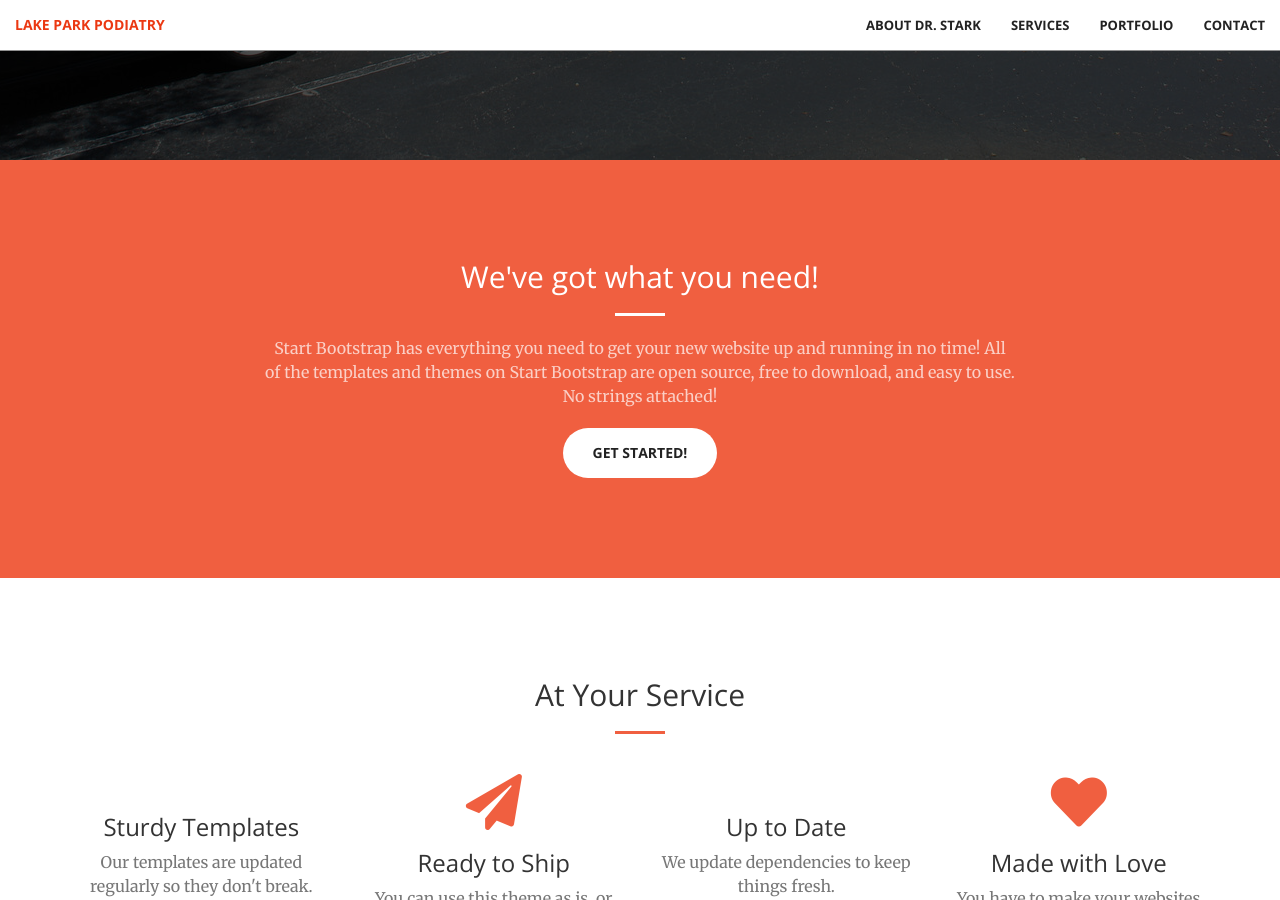
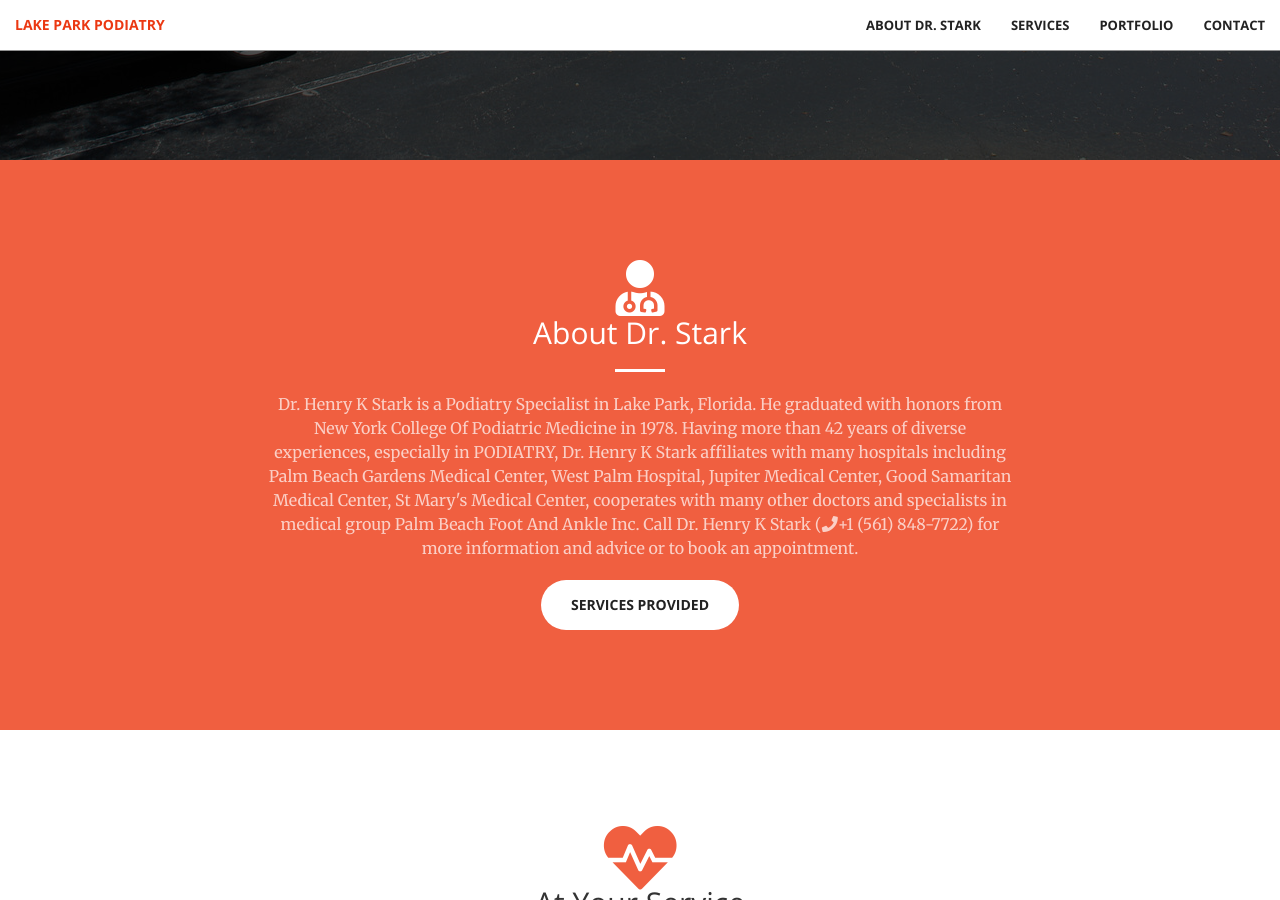
Before and after one commit to hkstarkdpm/lakeparkpodiatry.com, a Jekyll site: the page built from index.html, in a window 1280 px wide and 900 px high, scrolled down 740 px. Built offline with Jekyll 4.4.1, drawn with Linux system fonts in a browser that asks for light colours; some of the changed text lies outside the part shown.

Commit message:
more updates

```diff
--- a/_config.yml
+++ b/_config.yml
@@ -5,13 +5,13 @@ description: > # this means to ignore newlines until "baseurl:"
 baseurl: "" # the subpath of your site, e.g. /blog/
 url: "" # the base hostname & protocol for your site
 
-phone: +1(561)848-7799
+phone: +1 (561) 848-7722
 address:
   name: Lake Park Podiatry
   street: 701 Park Avenue
   city: Lake Park
   state: FL
-  zip: 33401
+  zip: 33403-2503
 
 # Build settings
 markdown: kramdown
--- /dev/null
+++ b/_includes/about.html
@@ -0,0 +1,13 @@
+<section class="bg-primary" id="about">
+    <div class="container">
+        <div class="row">
+            <div class="col-lg-8 col-lg-offset-2 text-center">
+                <i class="fa fa-4x fa-user-md wow bounceIn text-light" data-wow-delay=".3s"></i>
+                <h2 class="section-heading">About Dr. Stark</h2>
+                <hr class="light">
+                <p class="text-faded">Dr. Henry K Stark is a Podiatry Specialist in Lake Park, Florida. He graduated with honors from New York College Of Podiatric Medicine in 1978. Having more than {{ "now" | date: "%Y" | minus: 1978 }} years of diverse experiences, especially in PODIATRY, Dr. Henry K Stark affiliates with many hospitals including Palm Beach Gardens Medical Center, West Palm Hospital, Jupiter Medical Center, Good Samaritan Medical Center, St Mary's Medical Center, cooperates with many other doctors and specialists in medical group Palm Beach Foot And Ankle Inc. Call Dr. Henry K Stark (<a class="text-faded" href="tel:{{site.phone}}"><i class="fas fa-phone"></i>{{site.phone}}</a>) for more information and advice or to book an appointment.</p>
+                <a href="#services" class="btn btn-default btn-xl page-scroll">Services Provided</a>
+            </div>
+        </div>
+    </div>
+</section>
--- a/_includes/call-to-action.html
+++ /dev/null
@@ -1,12 +0,0 @@
-<section class="bg-primary" id="about">
-    <div class="container">
-        <div class="row">
-            <div class="col-lg-8 col-lg-offset-2 text-center">
-                <h2 class="section-heading">We've got what you need!</h2>
-                <hr class="light">
-                <p class="text-faded">Start Bootstrap has everything you need to get your new website up and running in no time! All of the templates and themes on Start Bootstrap are open source, free to download, and easy to use. No strings attached!</p>
-                <a href="#" class="btn btn-default btn-xl">Get Started!</a>
-            </div>
-        </div>
-    </div>
-</section>
--- a/_includes/contact.html
+++ b/_includes/contact.html
@@ -8,7 +8,7 @@
             </div>
         <div class="col-lg-2 col-lg-offset-2 text-center">
             <address>
-                <a href="tel:{{site.phone}}">
+                <a class="text-primary" href="tel:{{site.phone}}">
                     <i class="fas fa-phone fa-3x wow bounceIn" data-wow-delay=".1s"></i><br />
                     {{site.phone}}
                 </a>
@@ -16,7 +16,7 @@
         </div>
         <div class="col-lg-2 col-lg-offset-1 text-center">
             <address>
-                <a href="https://maps.google.com/?q={{ mailto:{{ "" | append: site.address.street | append: " " | append: site.address.city | append: ", " | append: site.address.state | append: " " | append: site.address.zip | url_encode }}" target="_blank">
+                <a class="text-primary" href="https://maps.google.com/?q={{ mailto:{{ "" | append: site.address.street | append: " " | append: site.address.city | append: ", " | append: site.address.state | append: " " | append: site.address.zip | url_encode }}" target="_blank">
                     <i class="fas fa-address-card fa-3x wow bounceIn" data-wow-delay=".1s"></i><br />
                         <strong>{{site.address.name}}</strong><br>
                         {{site.address.street}}<br>
@@ -26,7 +26,7 @@
         </div>
         <div class="col-lg-2 col-lg-offset-1 text-center">
             <address>
-                <a href="mailto:{{ site.email }}">
+                <a class="text-primary" href="mailto:{{ site.email }}">
                 <i class="fas fa-envelope fa-3x wow bounceIn" data-wow-delay=".1s"></i><br />
                     <p>{{ site.email }}</p>
                 </a>
--- a/_includes/services.html
+++ b/_includes/services.html
@@ -2,6 +2,7 @@
     <div class="container">
         <div class="row">
             <div class="col-lg-12 text-center">
+                <i class="fa fa-4x fa-heartbeat text-primary fa-beat"></i>
                 <h2 class="section-heading">At Your Service</h2>
                 <hr class="primary">
             </div>
@@ -9,34 +10,53 @@
     </div>
     <div class="container">
         <div class="row">
-            <div class="col-lg-3 col-md-6 text-center">
+            <div class="col-lg-2 col-lg-offset-1 col-md-6 text-center">
                 <div class="service-box">
-                    <i class="fa fa-4x fa-diamond wow bounceIn text-primary"></i>
-                    <h3>Sturdy Templates</h3>
-                    <p class="text-muted">Our templates are updated regularly so they don't break.</p>
+                    <i class="fa fa-4x fa-x-ray wow bounceIn text-primary"></i>
+                    <h3>X-Rays</h3>
+                    <p class="text-muted">X-rays done and diagnosed on site.</p>
                 </div>
             </div>
-            <div class="col-lg-3 col-md-6 text-center">
+            <div class="col-lg-2 col-md-6 text-center">
                 <div class="service-box">
-                    <i class="fa fa-4x fa-paper-plane wow bounceIn text-primary" data-wow-delay=".1s"></i>
-                    <h3>Ready to Ship</h3>
-                    <p class="text-muted">You can use this theme as is, or you can make changes!</p>
+                    <i class="fa fa-4x fa-running wow bounceIn text-primary" data-wow-delay=".1s"></i>
+                    <h3>Running Shape</h3>
+                    <p class="text-muted">My goal is to get you up and running.</p>
                 </div>
             </div>
-            <div class="col-lg-3 col-md-6 text-center">
+            <div class="col-lg-2 col-md-6 text-center">
                 <div class="service-box">
-                    <i class="fa fa-4x fa-newspaper-o wow bounceIn text-primary" data-wow-delay=".2s"></i>
-                    <h3>Up to Date</h3>
-                    <p class="text-muted">We update dependencies to keep things fresh.</p>
+                    <i class="fa fa-4x fa-procedures wow bounceIn text-primary" data-wow-delay=".2s"></i>
+                    <h3>Specialties</h3>
+                    <p class="text-muted">I specialize in Podiatric Foot & Ankle Surgery.</p>
                 </div>
             </div>
-            <div class="col-lg-3 col-md-6 text-center">
+            <div class="col-lg-2 col-md-6 text-center">
                 <div class="service-box">
-                    <i class="fa fa-4x fa-heart wow bounceIn text-primary" data-wow-delay=".3s"></i>
-                    <h3>Made with Love</h3>
-                    <p class="text-muted">You have to make your websites with love these days!</p>
+                    <i class="fa fa-4x fa-shoe-prints wow bounceIn text-primary" data-wow-delay=".3s"></i>
+                    <h3>Custom Orthotics</h3>
+                    <p class="text-muted">Time wounds all heels. Take steps to heal yours.</p>
+                </div>
+            </div>
+            <div class="col-lg-2 col-md-6 text-center">
+                <div class="service-box">
+                    <i class="fa fa-4x fa-language wow bounceIn text-primary" data-wow-delay=".4s"></i>
+                    <h3>Languages</h3>
+                    <p class="text-muted">I speak English and Spanish.</p>
                 </div>
             </div>
         </div>
     </div>
 </section>
+<! ---
+
+Specialties
+Podiatry
+Podiatric Foot & Ankle Surgery
+Podiatric Surgery
+
+Languages
+Spanish
+English
+
+-- >
--- a/_layouts/front.html
+++ b/_layouts/front.html
@@ -6,7 +6,7 @@
 <body id="page-top">
   {% include nav.html %}
   {% include header.html %}
-  {% include call-to-action.html %}
+  {% include about.html %}
   {% include services.html %}
   {% include portfolio.html %}
   {% include aside.html %}
--- a/_sass/_base.scss
+++ b/_sass/_base.scss
@@ -20,10 +20,12 @@ hr.light {
 
 a {
     @include transition-all;
-    color: $theme-primary;
-    &:hover,
-    &:focus {
-        color: darken($theme-primary, 10%);
+    &.text-primary {
+        color: $theme-primary;
+        &:hover,
+        &:focus {
+            color: darken($theme-primary, 10%);
+        }
     }
 }
 
@@ -356,3 +358,31 @@ img::-moz-selection {
 body {
     -webkit-tap-highlight-color: $theme-dark;
 }
+
+
+.fa-beat {
+  animation:fa-beat 1s ease infinite;
+}
+@include keyframes(fa-beat) {
+  0%{
+    transform: scale(1);
+  }
+  25%{
+    transform: scale(1);
+  }
+  30%{
+    transform: scale(1.4);
+  }
+  50%{
+    transform: scale(1.2);
+  }
+  70%{
+    transform: scale(1.4);
+  }
+  90%{
+    transform: scale(1);
+  }
+  100%{
+    transform: scale(1);
+  }
+}
--- a/_sass/_mixins.scss
+++ b/_sass/_mixins.scss
@@ -64,3 +64,18 @@
 {
 	font-family: 'Merriweather', 'Helvetica Neue', Arial, sans-serif;
 }
+
+@mixin keyframes($name) {
+  @-webkit-keyframes #{$name} {
+    @content;
+  }
+  @-moz-keyframes #{$name} {
+    @content;
+  }
+  @-ms-keyframes #{$name} {
+    @content;
+  }
+  @keyframes #{$name} {
+    @content;
+  }
+}
```
